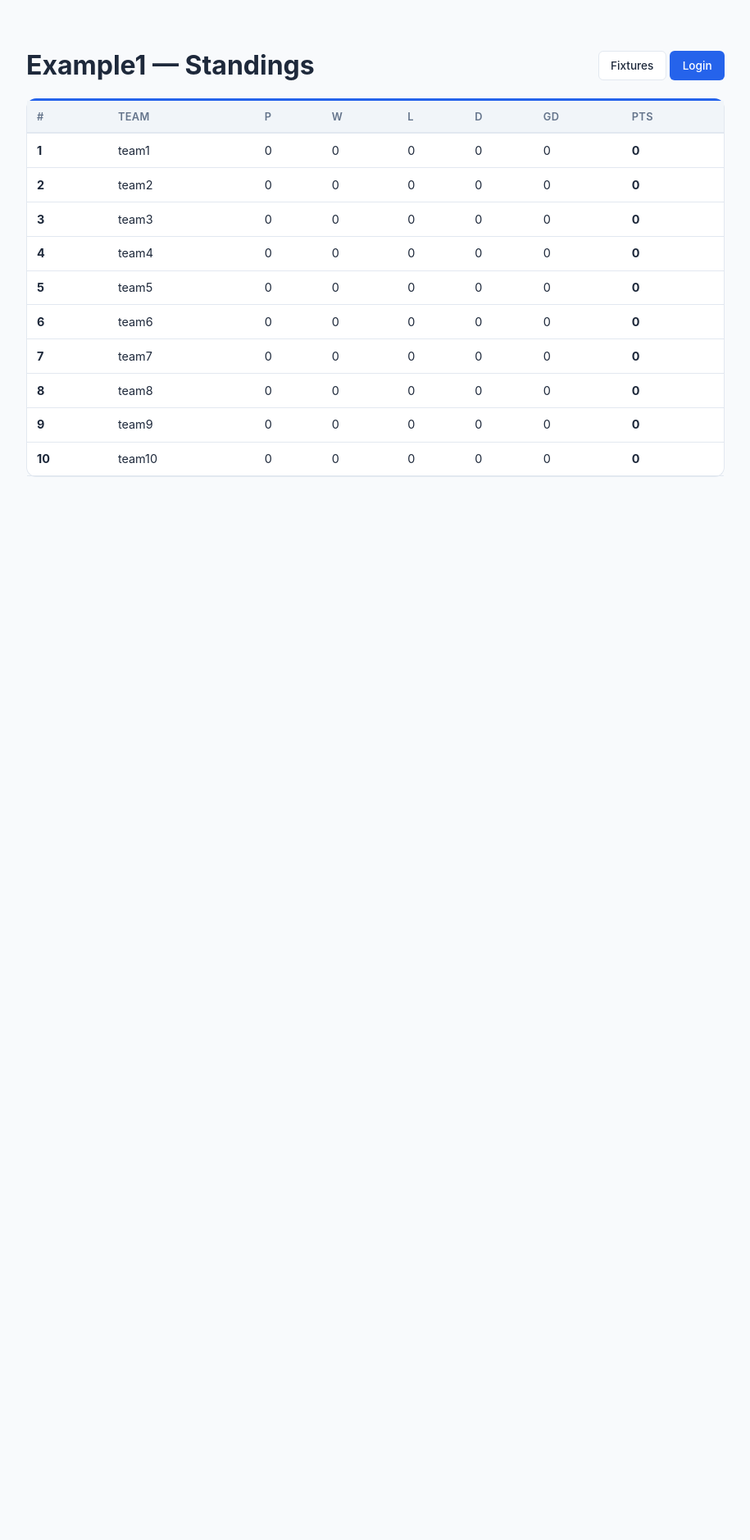
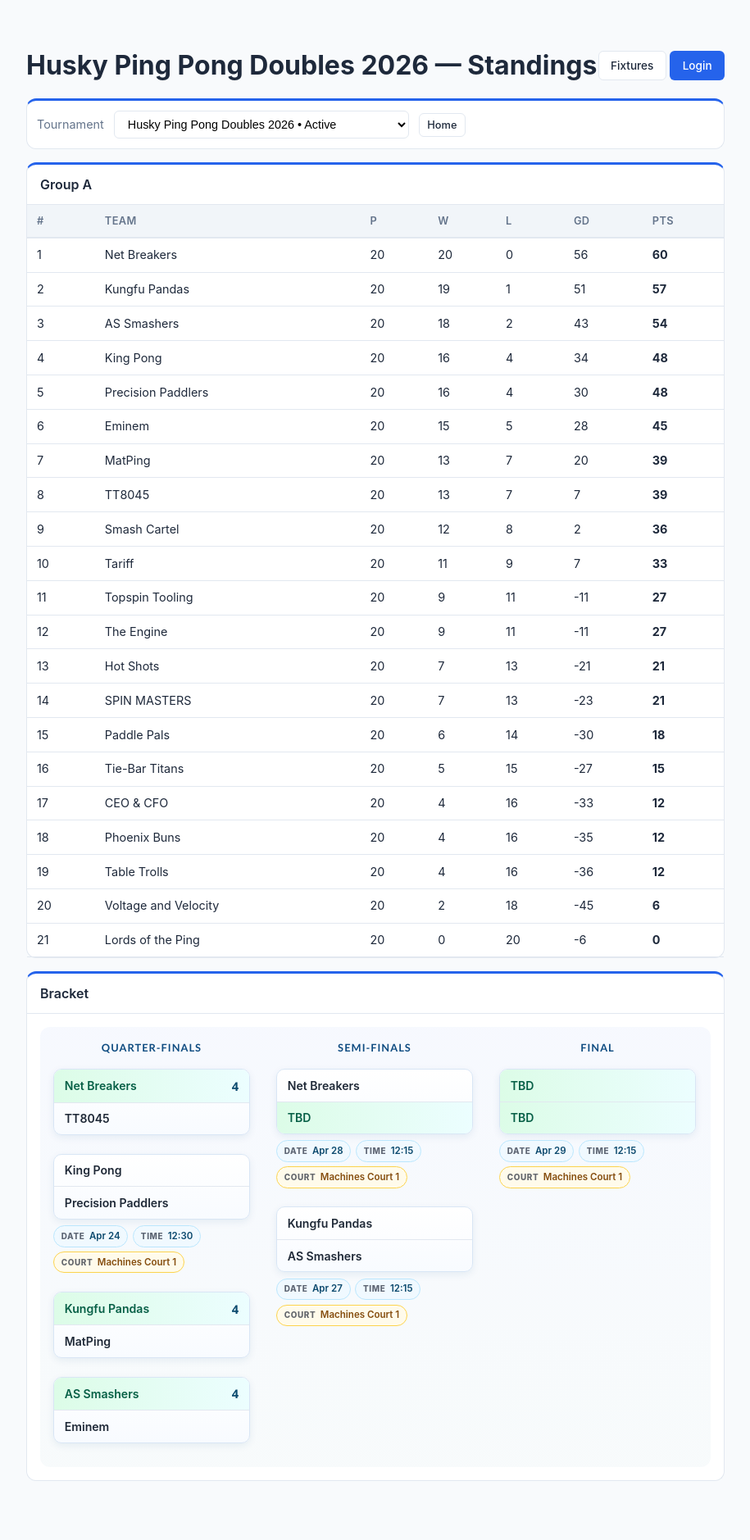
Before and after one commit to simarsamra/Tournament-Manager, a Django app: page /public/standings/ in a window 1280 px wide. Shown: the whole page at 82% size, without its empty margins (182-1097 px from the left). Before the commit the page ends 582 px from the top, so only its background shows below. Run offline with Django 5.2, Linux system fonts and the light colour scheme; data comes from the database, SQL or seed files in the repository; both versions use the stored data as it was after the commit.

Commit message:
feat: Implement public tournament selection and enhance public views for fixtures and standings

```diff
--- a/core/urls.py
+++ b/core/urls.py
@@ -18,7 +18,7 @@ urlpatterns = [
 
     # Dashboard
     path("dashboard/", views.dashboard_view, name="dashboard"),
-    path("", views.dashboard_view, name="home"),
+    path("", views.public_home, name="home"),
     path("toggle-view/", views.toggle_view_preference, name="toggle_view_preference"),
 
     # Tournament setup
--- a/core/views.py
+++ b/core/views.py
@@ -118,6 +118,22 @@ def _get_tournament(request=None):
             team = _get_team(request.user)
             if team:
                 return team.tournament
+    elif request:
+        # Public pages can switch tournament via query param/session.
+        selected_id = request.GET.get("tournament")
+        if selected_id and tournaments.filter(pk=selected_id).exists():
+            selected = tournaments.get(pk=selected_id)
+            request.session["selected_tournament_id"] = selected.pk
+            return selected
+
+        selected_id = request.session.get("selected_tournament_id")
+        if selected_id and tournaments.filter(pk=selected_id).exists():
+            return tournaments.get(pk=selected_id)
+
+        active_tournament = tournaments.filter(status="active").first()
+        if active_tournament:
+            request.session["selected_tournament_id"] = active_tournament.pk
+            return active_tournament
     return _get_available_tournaments().first()
 
 
@@ -160,6 +176,13 @@ def _tournament_context(request, tournament=None):
     if joinable:
         ctx["joinable_tournaments"] = joinable
     return ctx
+
+
+def _public_tournament_context(tournament=None):
+    return {
+        "public_tournaments": _get_available_tournaments(),
+        "selected_tournament": tournament,
+    }
 
 
 def _get_team(user, tournament=None):
@@ -2522,16 +2545,14 @@ def remove_team_member(request, pk, user_pk):
         messages.error(request, "The captain account cannot be removed.")
         return redirect("team_detail", pk=pk)
     removed_username = membership.user.username
-    member_user = membership.user
     membership.delete()
-    member_user.delete()
     log_action(
         request,
         "team_member_removed",
-        f"Member '{removed_username}' removed from team '{team.name}'",
+        f"Member '{removed_username}' removed from team '{team.name}' (account preserved)",
         tournament=team.tournament,
     )
-    messages.success(request, f"Member '{removed_username}' has been removed.")
+    messages.success(request, f"Member '{removed_username}' has been removed from the team.")
     return redirect("team_detail", pk=pk)
 
 
@@ -3155,29 +3176,13 @@ def delete_tournament(request, pk):
     tournament_name = tournament.name
     if request.session.get("selected_tournament_id") == tournament.pk:
         request.session.pop("selected_tournament_id", None)
-    team_user_ids = list(
-        tournament.teams.exclude(user__is_staff=True).values_list("user_id", flat=True)
-    )
-    tournament.delete()
-    # After the cascade, only delete users who have NO remaining memberships
-    # (i.e. they were solely registered for this tournament and have no other teams).
-    # Users who joined another tournament must be preserved.
-    if team_user_ids:
-        users_still_active = set(
-            TeamMembership.objects.filter(user_id__in=team_user_ids)
-            .values_list("user_id", flat=True)
-            .distinct()
-        )
-        safe_to_delete = [uid for uid in team_user_ids if uid not in users_still_active]
-        if safe_to_delete:
-            User.objects.filter(
-                id__in=safe_to_delete,
-                is_staff=False,
-                is_superuser=False,
-            ).delete()
-
-    log_action(request, "tournament_deleted", f"Tournament '{tournament_name}' deleted")
-    messages.success(request, f"Tournament '{tournament_name}' deleted.")
+    tournament.status = "completed"
+    if tournament.completed_at is None:
+        tournament.completed_at = timezone.now()
+    tournament.save(update_fields=["status", "completed_at"])
+
+    log_action(request, "tournament_archived", f"Tournament '{tournament_name}' archived")
+    messages.success(request, f"Tournament '{tournament_name}' archived.")
     return redirect("dashboard")
 
 
@@ -3264,12 +3269,32 @@ def delete_user_account(request, user_pk):
 
 # -- Public Views --
 
+def public_home(request):
+    tournament = _get_tournament(request)
+    context = {
+        "tournament": tournament,
+        "standings_snapshot": [],
+        "upcoming_matches": [],
+        **_public_tournament_context(tournament),
+    }
+
+    if tournament:
+        _expire_pending_score_disputes(tournament)
+        if tournament.format in ("round_robin", "double_round_robin"):
+            context["standings_snapshot"] = calculate_standings(tournament)[:5]
+        matches = tournament.matches.select_related("team1", "team2", "court", "winner").order_by(
+            "scheduled_time", "match_number"
+        )
+        context["upcoming_matches"] = list(matches.filter(status__in=["upcoming", "in_progress"])[:8])
+
+    return render(request, "core/public_home.html", context)
+
 def public_standings(request):
     tournament = _get_tournament(request)
     if not tournament:
-        return render(request, "core/public_standings.html", {})
+        return render(request, "core/public_standings.html", _public_tournament_context())
     _expire_pending_score_disputes(tournament)
-    context = {"tournament": tournament}
+    context = {"tournament": tournament, **_public_tournament_context(tournament)}
     if tournament.format in ("round_robin", "double_round_robin", "hybrid"):
         if tournament.format == "hybrid":
             groups = sorted(set(tournament.teams.exclude(group="").values_list("group", flat=True)))
@@ -3287,7 +3312,11 @@ def public_standings(request):
 def public_fixtures(request):
     tournament = _get_tournament(request)
     if not tournament:
-        return render(request, "core/public_fixtures.html", {"matches": []})
+        return render(request, "core/public_fixtures.html", {"matches": [], **_public_tournament_context()})
     _expire_pending_score_disputes(tournament)
     matches = tournament.matches.select_related("team1", "team2", "court", "winner").order_by("scheduled_time", "match_number")
-    return render(request, "core/public_fixtures.html", {"tournament": tournament, "matches": matches})
+    return render(request, "core/public_fixtures.html", {
+        "tournament": tournament,
+        "matches": matches,
+        **_public_tournament_context(tournament),
+    })
--- a/templates/core/public_standings.html
+++ b/templates/core/public_standings.html
@@ -12,10 +12,22 @@
     <div class="d-flex justify-between align-center mb-2">
         <h1>{% if tournament %}{{ tournament.name }}{% endif %} — Standings</h1>
         <div>
-            <a href="{% url 'public_fixtures' %}" class="btn btn-outline">Fixtures</a>
+            <a href="{% url 'public_fixtures' %}{% if selected_tournament %}?tournament={{ selected_tournament.pk }}{% endif %}" class="btn btn-outline">Fixtures</a>
             <a href="{% url 'login' %}" class="btn btn-primary">Login</a>
         </div>
     </div>
+
+    {% if public_tournaments %}
+    <form method="get" class="card mb-2" style="padding:0.75rem;display:flex;gap:0.75rem;align-items:center;">
+        <label for="public-tournament-switch" class="text-muted" style="font-size:0.9rem;">Tournament</label>
+        <select id="public-tournament-switch" name="tournament" class="form-select" style="max-width:360px;" onchange="this.form.submit()">
+            {% for t in public_tournaments %}
+            <option value="{{ t.pk }}" {% if selected_tournament and selected_tournament.pk == t.pk %}selected{% endif %}>{{ t.name }} • {{ t.get_status_display }}</option>
+            {% endfor %}
+        </select>
+        <a href="{% url 'home' %}{% if selected_tournament %}?tournament={{ selected_tournament.pk }}{% endif %}" class="btn btn-outline btn-sm">Home</a>
+    </form>
+    {% endif %}
 
     {% if tournament and tournament.status == 'completed' %}
     <div class="alert alert-success" style="display:flex;align-items:center;gap:0.75rem;font-size:1.05rem;margin-bottom:1rem;">
--- a/templates/core/team_detail.html
+++ b/templates/core/team_detail.html
@@ -77,7 +77,7 @@
                     <div style="display:flex;gap:0.4rem;align-items:center;flex-wrap:wrap;">
                         <form method="post" action="{% url 'remove_team_member' pk=team.pk user_pk=m.user.pk %}" style="display:inline;">
                             {% csrf_token %}
-                            <button type="submit" class="btn btn-danger btn-sm" onclick="return confirm('Remove {{ m.user.username }} from the team? Their account will be deleted.')">Remove</button>
+                            <button type="submit" class="btn btn-danger btn-sm" onclick="return confirm('Remove {{ m.user.username }} from the team? Their account will be preserved.')">Remove</button>
                         </form>
                         <button type="button" class="btn btn-outline btn-sm" onclick="document.getElementById('reset-pw-{{ m.user.pk }}').style.display=document.getElementById('reset-pw-{{ m.user.pk }}').style.display==='none'?'block':'none'">Reset PW</button>
                     </div>
```
Also changed, not shown: core/tests.py (+45 -2 lines), templates/core/public_fixtures.html (+13 -1 lines), templates/core/public_home.html (added, +99 -0 lines), db.sqlite3.
